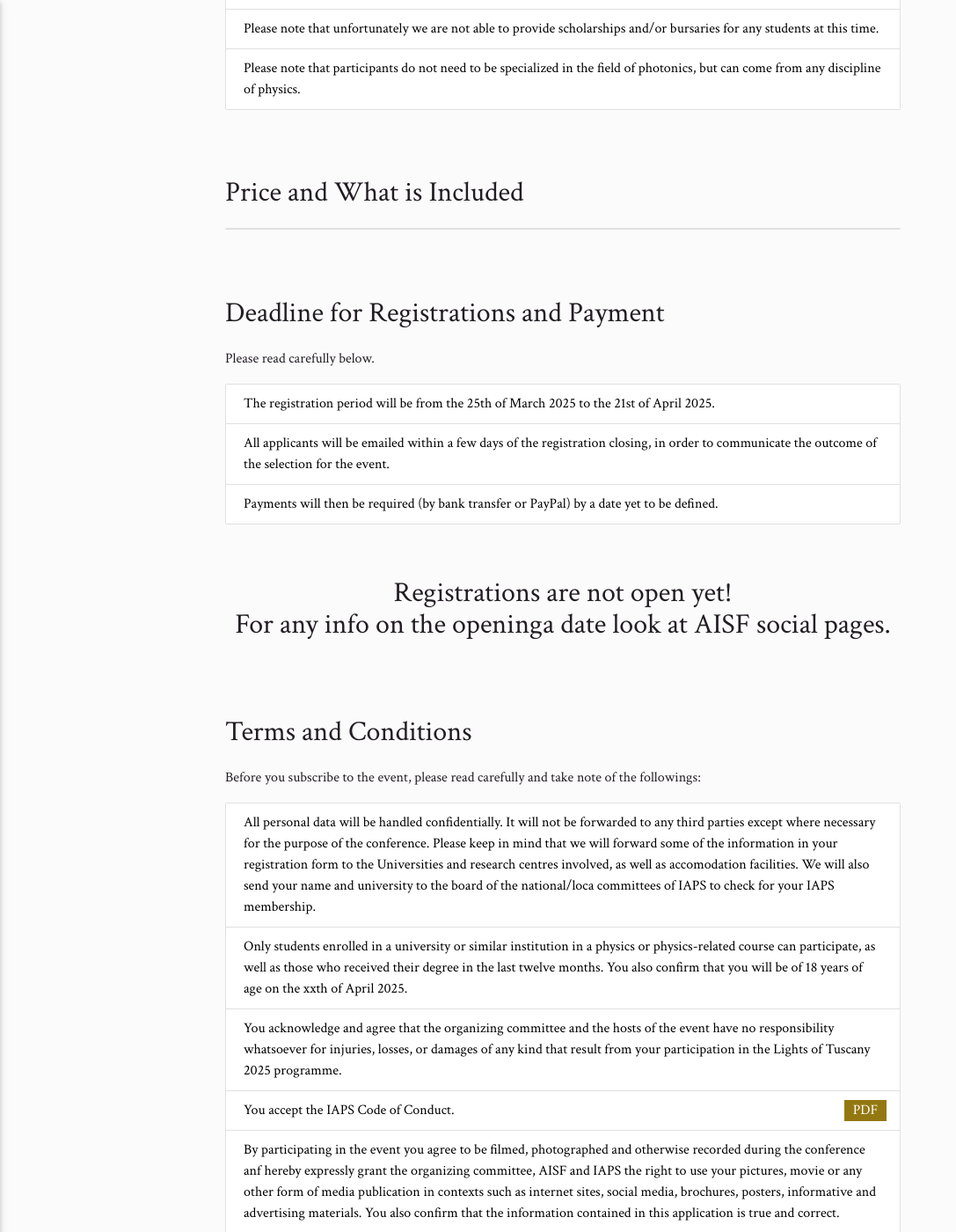
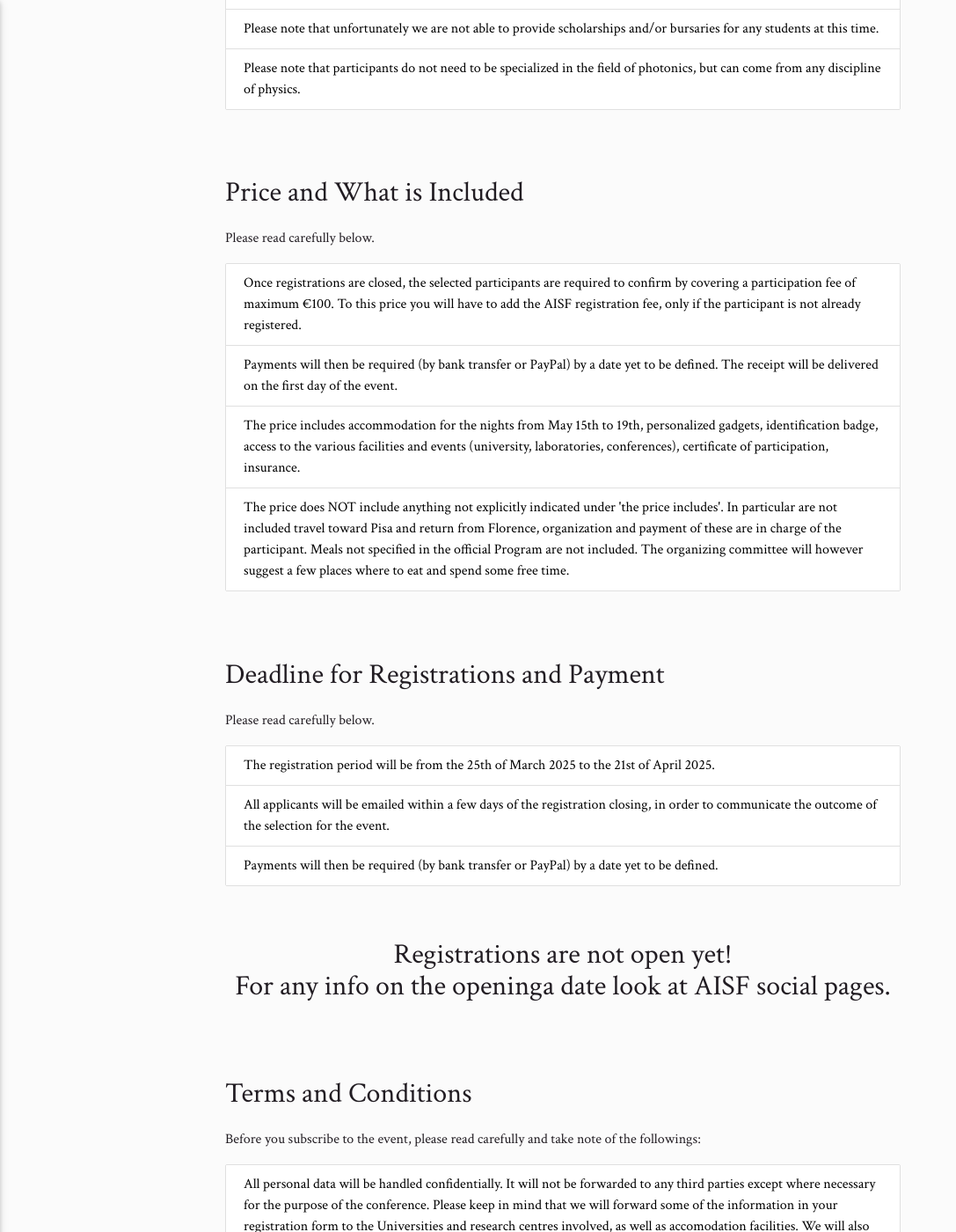
Before and after one commit to ai-sf/lot, a Jekyll site: the page built from registration.html, in a window 1280 px wide and 1400 px high, scrolled down 946 px. Shown: the whole window at 88% size, without its empty margins (0-1087 px from the left). Built offline with Jekyll 4.4.1, drawn with Linux system fonts in a browser that asks for light colours; nearby versions of some CDN libraries; some of the changed text lies outside the part shown.

Commit message:
Update registration.yml

```diff
--- a/_data/registration.yml
+++ b/_data/registration.yml
@@ -37,7 +37,7 @@ terms:
       url: "#!"
     - text: "You accept that either the organizing committee, AISF or any other of the hosting institutes cannot be made responsible for the content of any poster, talk, workshop, excursion or similar activity."
       url: "#!"
-    - text: "You accept that, in case of cancellation by a participant, the Organizing Committee will provide a reimbursement up to XX the xxth, only if a replacement for the student can be found. Before this date, any reimbursement will be made except for a 20 € fee, which will be withheld to cover administrative costs. No reimbursement will be given for membership fees under no circumstances."
+    - text: "You accept that, in case of cancellation by a participant, the Organizing Committee will provide a reimbursement up to a date to be defined, only if a replacement for the student can be found. Before this date, any reimbursement will be made except for a 20 € fee, which will be withheld to cover administrative costs. No reimbursement will be given for membership fees under no circumstances."
       url: "#!"
     - text: "The present terms and conditions are governed by the laws of the Republic of Italy."
       url: "#!"
@@ -51,3 +51,15 @@ deadlines:
       url: "#!"
     - text: "Payments will then be required (by bank transfer or PayPal) by a date yet to be defined."
       url: "#!"
+
+price:
+  info: "Please read carefully below."
+  specs:
+    - text: "Once registrations are closed, the selected participants are required to confirm by covering a participation fee of maximum €100. To this price you will have to add the AISF registration fee, only if the participant is not already registered."
+      url: "#!"
+    - text: "Payments will then be required (by bank transfer or PayPal) by a date yet to be defined. The receipt will be delivered on the first day of the event."
+      url: "#!"
+    - text: "The price includes accommodation for the nights from May 15th to 19th, personalized gadgets, identification badge, access to the various facilities and events (university, laboratories, conferences), certificate of participation, insurance."
+      url: "#!"
+    - text: "The price does NOT include anything not explicitly indicated under 'the price includes'. In particular are not included travel toward Pisa and return from Florence, organization and payment of these are in charge of the participant. Meals not specified in the official Program are not included. The organizing committee will however suggest a few places where to eat and spend some free time."
+      url: "#!"
```
